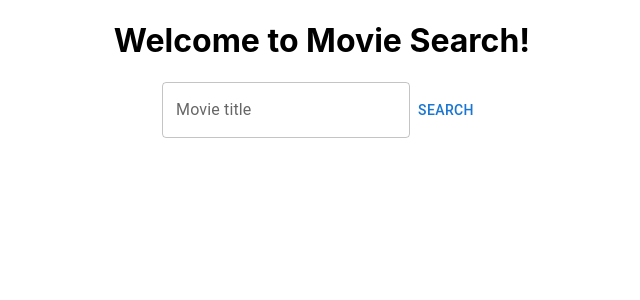
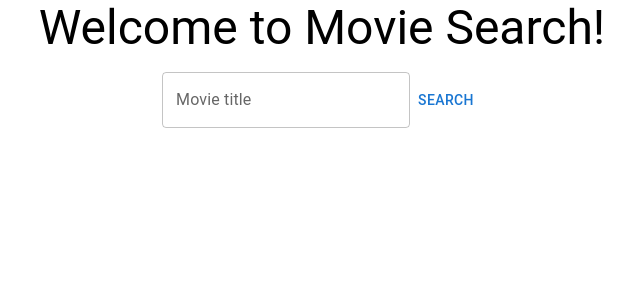
Before and after one commit to nemesv/movie-search, a React (Create React App) app: page / in a window 1280 px wide. Shown: the top 300 px of the page, without its empty margins (318-958 px from the left). Built offline with nearby package versions, Linux system fonts and the light colour scheme.

Commit message:
Add basic styling for the HomePage

```diff
--- a/src/pages/HomePage.js
+++ b/src/pages/HomePage.js
@@ -1,15 +1,13 @@
 import { SearchForm } from "../components/SearchForm";
 import { useHistory } from "react-router-dom";
-import Box from "@mui/material/Box";
 import Container from "@mui/material/Container";
 import Typography from "@mui/material/Typography";
-
 
 export function HomePage() {
   const history = useHistory();
   return (
     <Container>
-      <h1>Welcome to Movie Search!</h1>
+      <Typography variant="h3">Welcome to Movie Search!</Typography>
       <SearchForm
         label="Movie title"
         onSearch={(value) => history.push(`/search/${value}`)}
```
